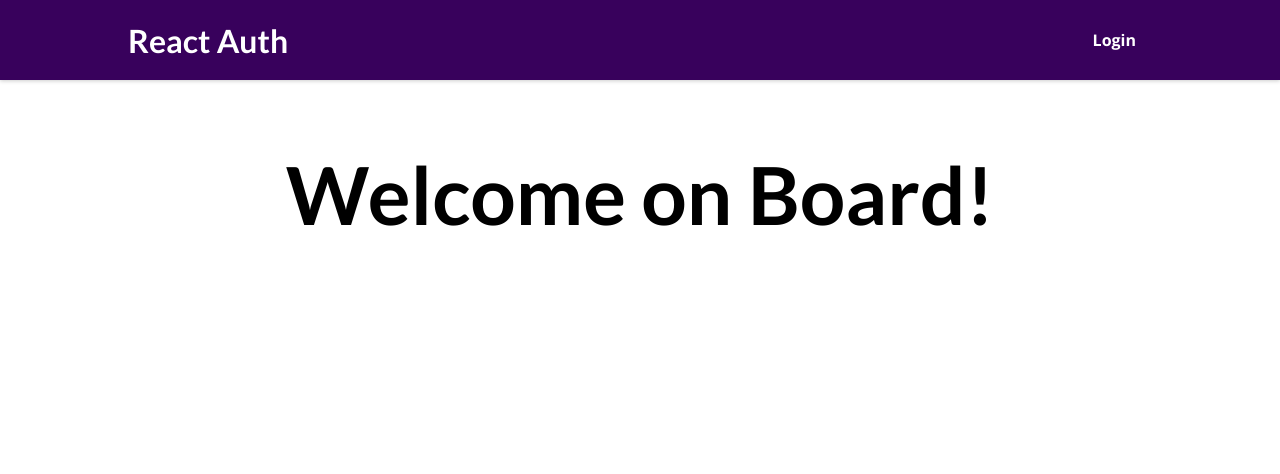
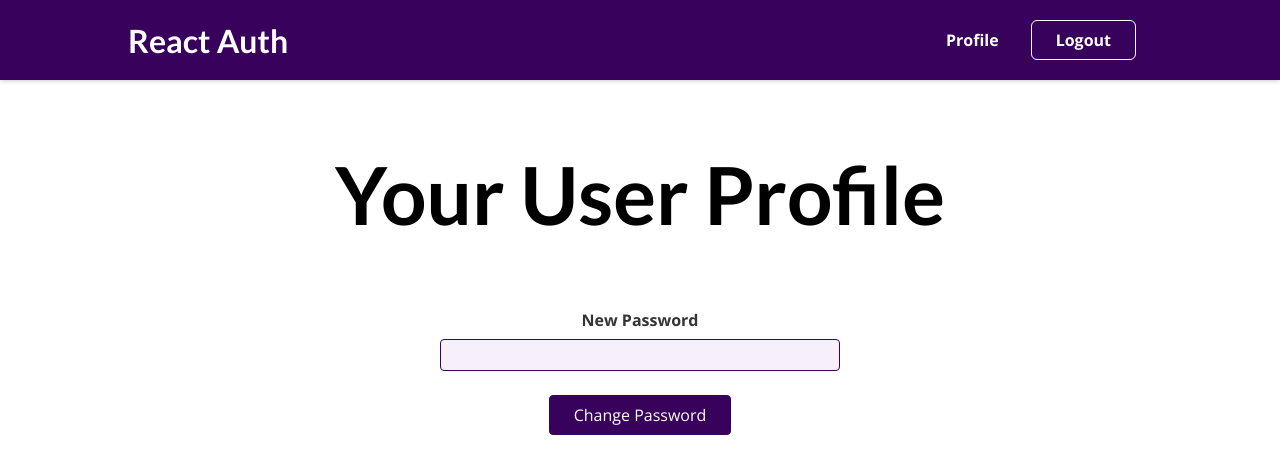
Before and after one commit to myoaung99/react-auth, a React (Create React App) app: page /profile in a window 1280 px wide. Before the commit this address led to /. Shown: the top 474 px of the page. Built offline with nearby package versions, Linux system fonts and the light colour scheme; sample sign-in values are in the browser's storage.

Commit message:
persist loggin state and auto loggout when token expire

```diff
--- a/package.json
+++ b/package.json
@@ -8,8 +8,8 @@
     "@testing-library/user-event": "^12.5.0",
     "react": "^17.0.1",
     "react-dom": "^17.0.1",
+    "react-router-dom": "^5.3.3",
     "react-scripts": "4.0.1",
-    "react-router-dom": "^5.2.0",
     "web-vitals": "^0.2.4"
   },
   "scripts": {
--- a/src/components/Auth/AuthForm.module.css
+++ b/src/components/Auth/AuthForm.module.css
@@ -7,6 +7,7 @@
   box-shadow: 0 1px 4px rgba(0, 0, 0, 0.2);
   padding: 1rem;
   text-align: center;
+  color: white;
 }
 
 .auth h1 {
--- a/src/index.js
+++ b/src/index.js
@@ -1,12 +1,15 @@
-import ReactDOM from 'react-dom';
-import { BrowserRouter } from 'react-router-dom';
+import ReactDOM from "react-dom";
+import { BrowserRouter } from "react-router-dom";
 
-import './index.css';
-import App from './App';
+import "./index.css";
+import App from "./App";
+import { AuthProvider } from "./store/AuthContext";
 
 ReactDOM.render(
-  <BrowserRouter>
-    <App />
-  </BrowserRouter>,
-  document.getElementById('root')
+  <AuthProvider>
+    <BrowserRouter>
+      <App />
+    </BrowserRouter>
+  </AuthProvider>,
+  document.getElementById("root")
 );
```
Also changed, not shown: 2 other files (tests, documents, lock files or other folders).
